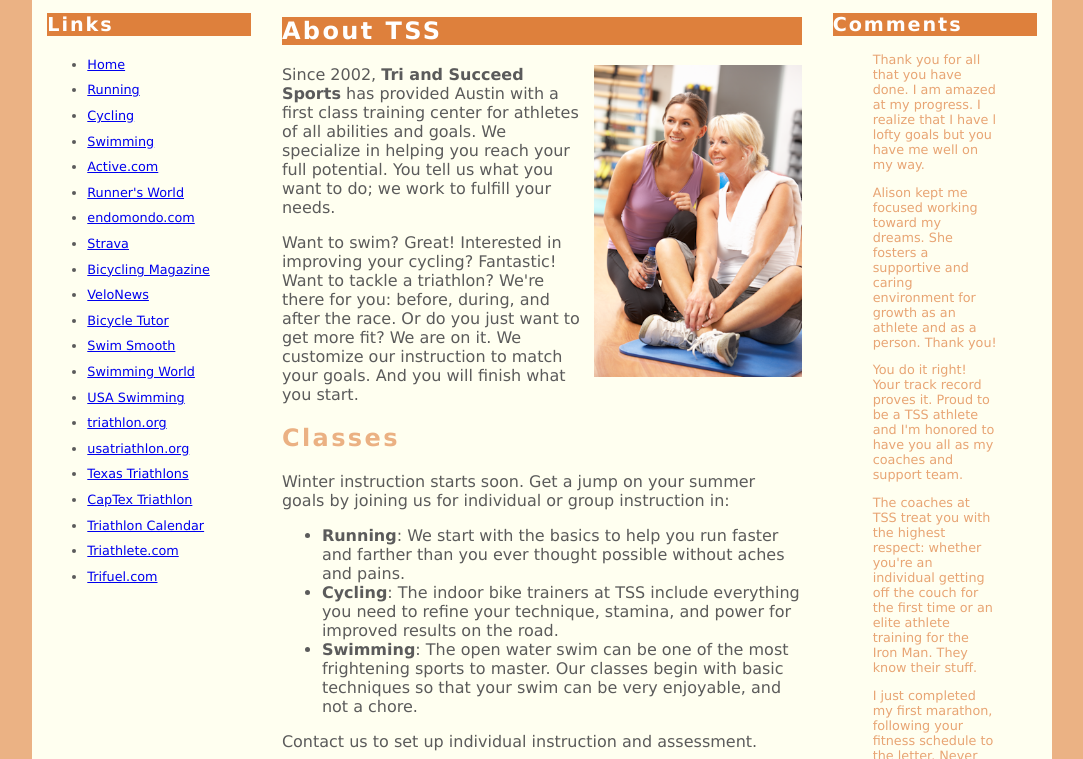
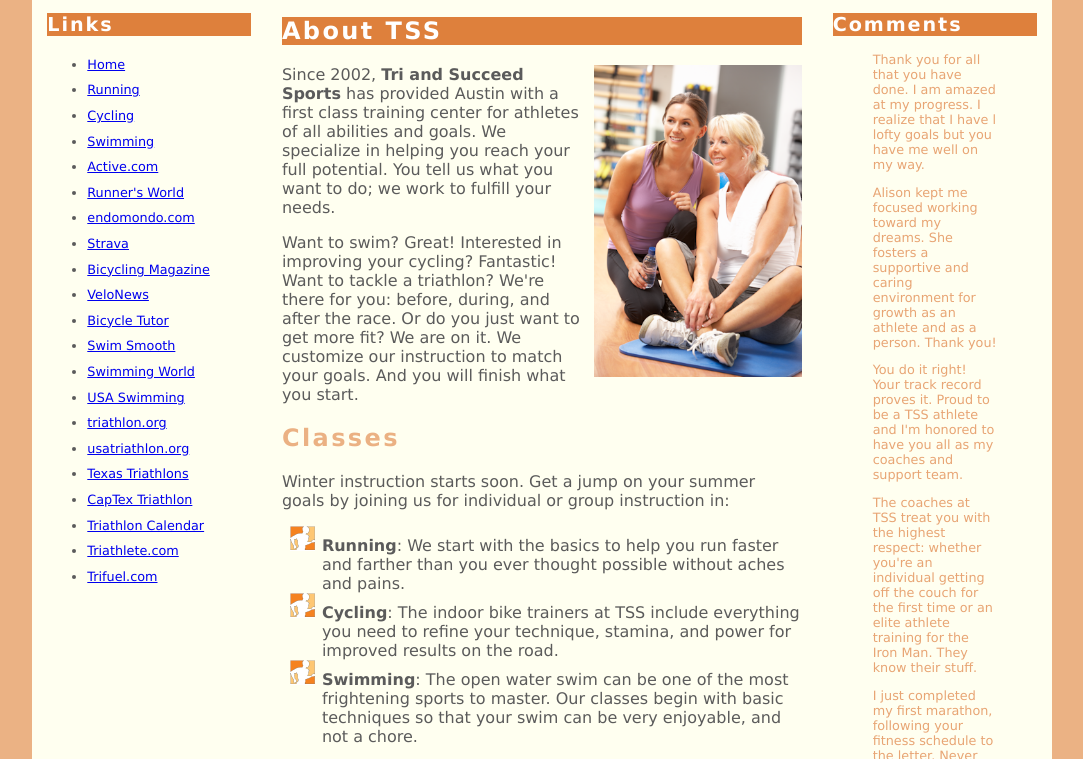
Before and after one commit to Laweens/web-programming-, a plain HTML site: page index.html in a window 1280 px wide. Shown: the part 127-886 px from the top of the page, without its empty margins (98-1181 px from the left). Drawn offline with Linux system fonts and the light colour scheme; a web font is replaced by a local one.

Commit message:
runicon img

```diff
--- a/tss_styles.css
+++ b/tss_styles.css
@@ -76,6 +76,9 @@
 
 
 /* List Styles */
+article#about_tss ul {
+   list-style-image: url(runicon.png);
+}
 
 
 
```
